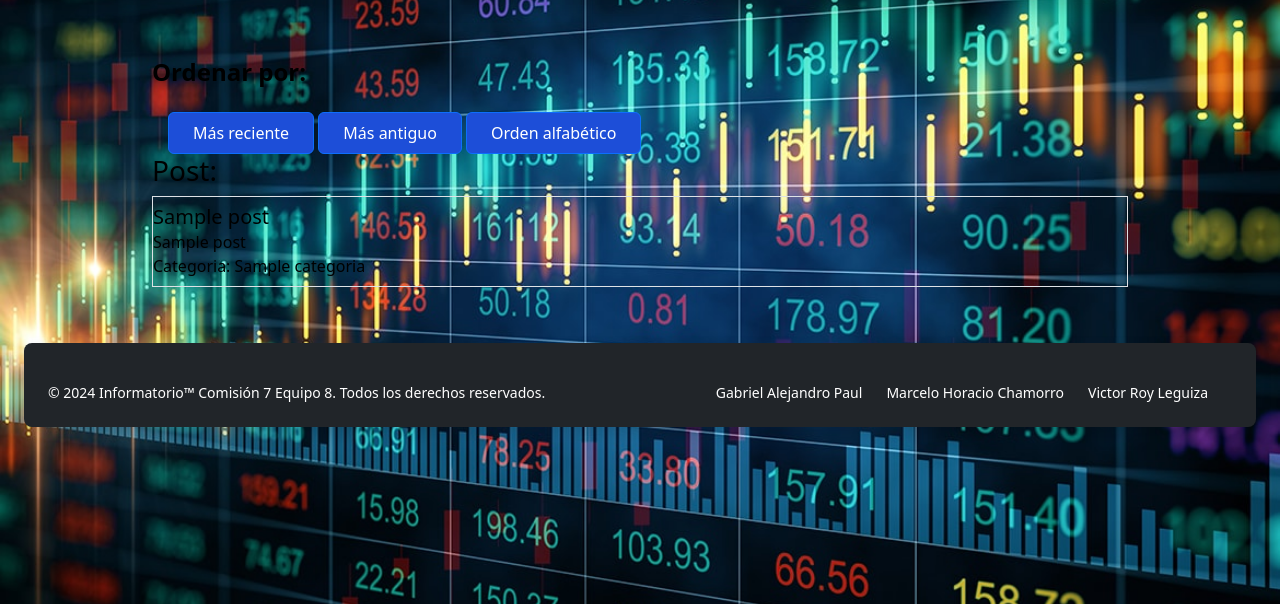
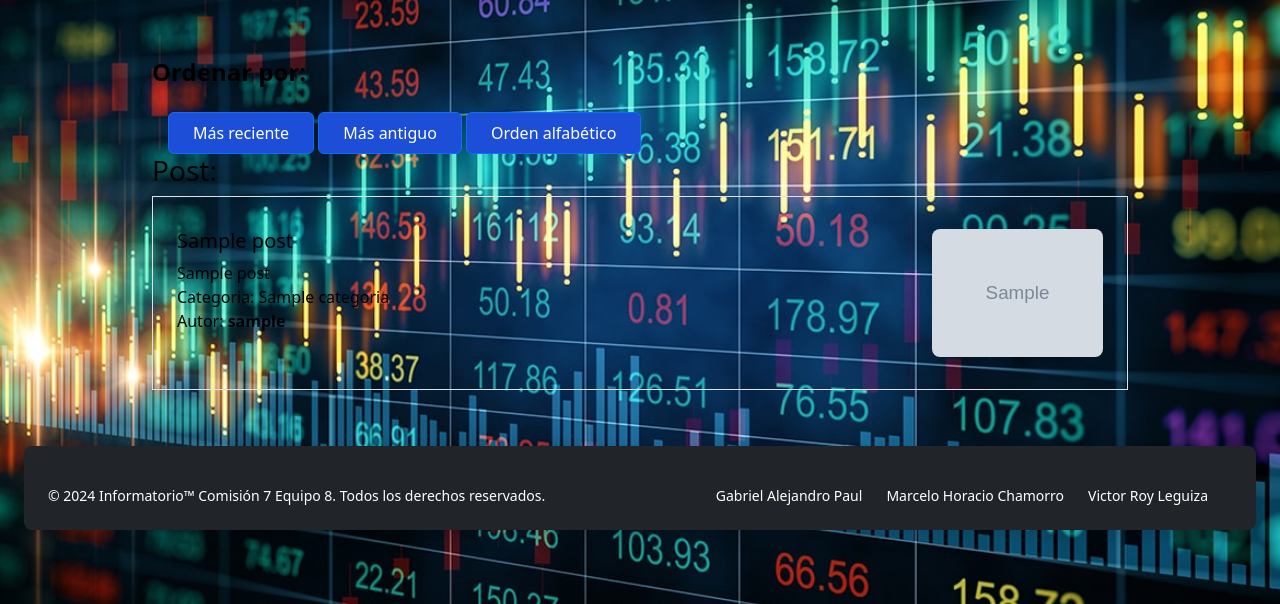
Before and after one commit to Gabriel1610/DJango-PDF, a Django app: page /posts/ in a window 1280 px wide. Shown: the part 196-800 px from the top of the page. Run offline with Django 4.2, Linux system fonts and the light colour scheme; tables that the repository leaves empty hold one stand-in row (values such as "Sample post"); grey boxes marked "Sample" are stand-in pictures.

Commit message:
estilando targetas post

```diff
--- a/blog/templates/posts/posts.html
+++ b/blog/templates/posts/posts.html
@@ -24,9 +24,16 @@
 
     <div class="hover:scale-110">
         <article class="border border-gray-700 py-2 hover:scale-110">
-            <a href="{% url 'apps.posts:post_individual' i.id %}" class="h5 text-bold hover:underline hover:text-blue-800">{{ i.titulo }}</a>
-            <p>{{ i.subtitulo }}</p>
-            <p>Categoria: {{ i.categoria }}</p>
+            <div class="flex flex-row justify-between p-4">
+                <div>
+                    <a href="{% url 'apps.posts:post_individual' i.id %}" >
+                    <p class="h5 text-bold hover:underline hover:text-blue-800">{{ i.titulo }}</p>
+                    <p>{{ i.subtitulo }}</p>
+                    <p>Categoria: {{ i.categoria }}</p>
+                    <p>Autor: <strong>{{ i.autor }}</strong></p></a>
+                </div>
+                <a href="{% url 'apps.posts:post_individual' i.id %}" ><img class="max-h-32 w-auto object-contain object-cover rounded-lg shadow transform hover:scale-110 transition duration-300 ease-in-out" src="{{ i.imagen.url }}" alt=""></a>
+            </div>
         </article>
     </div>
 
```
